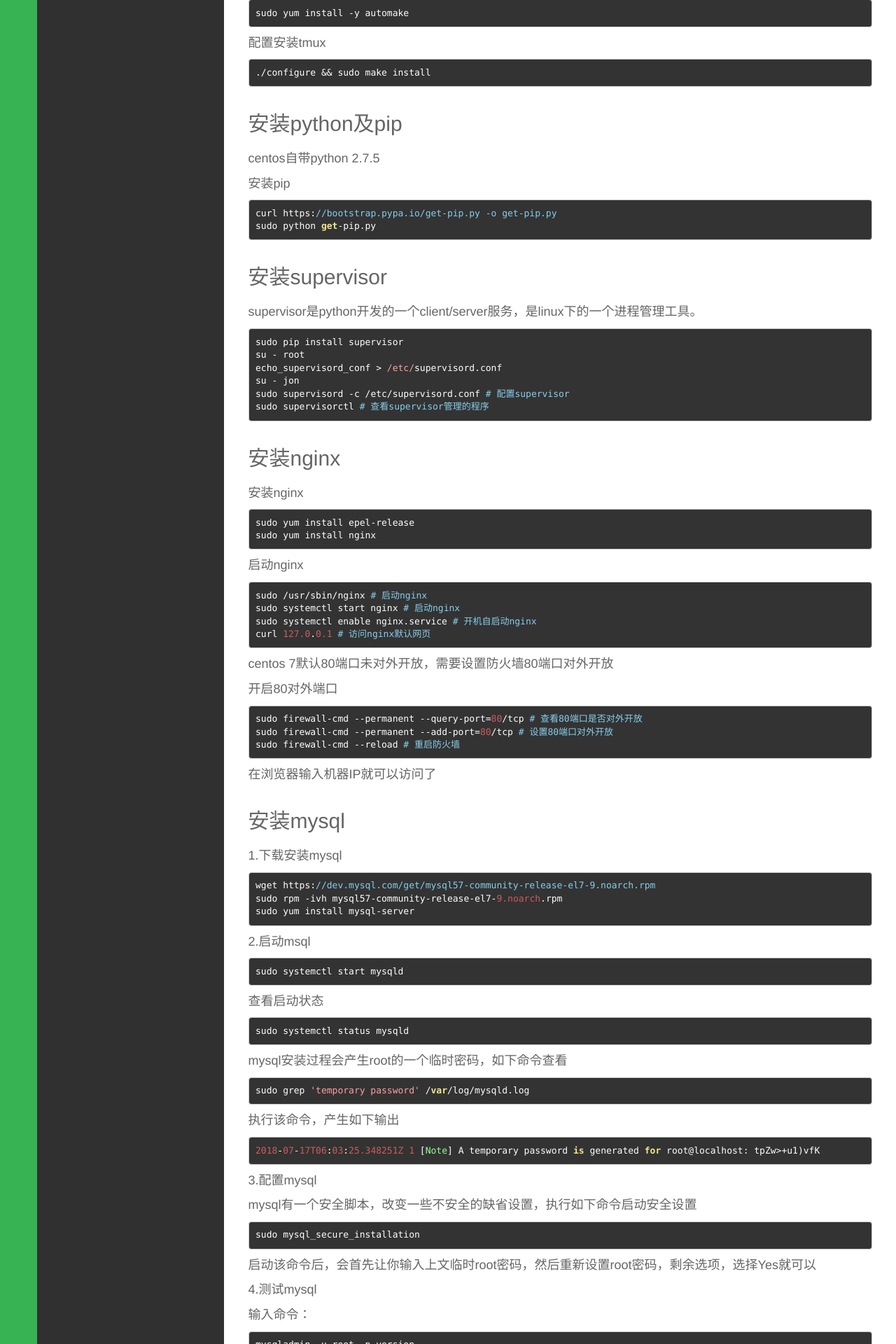
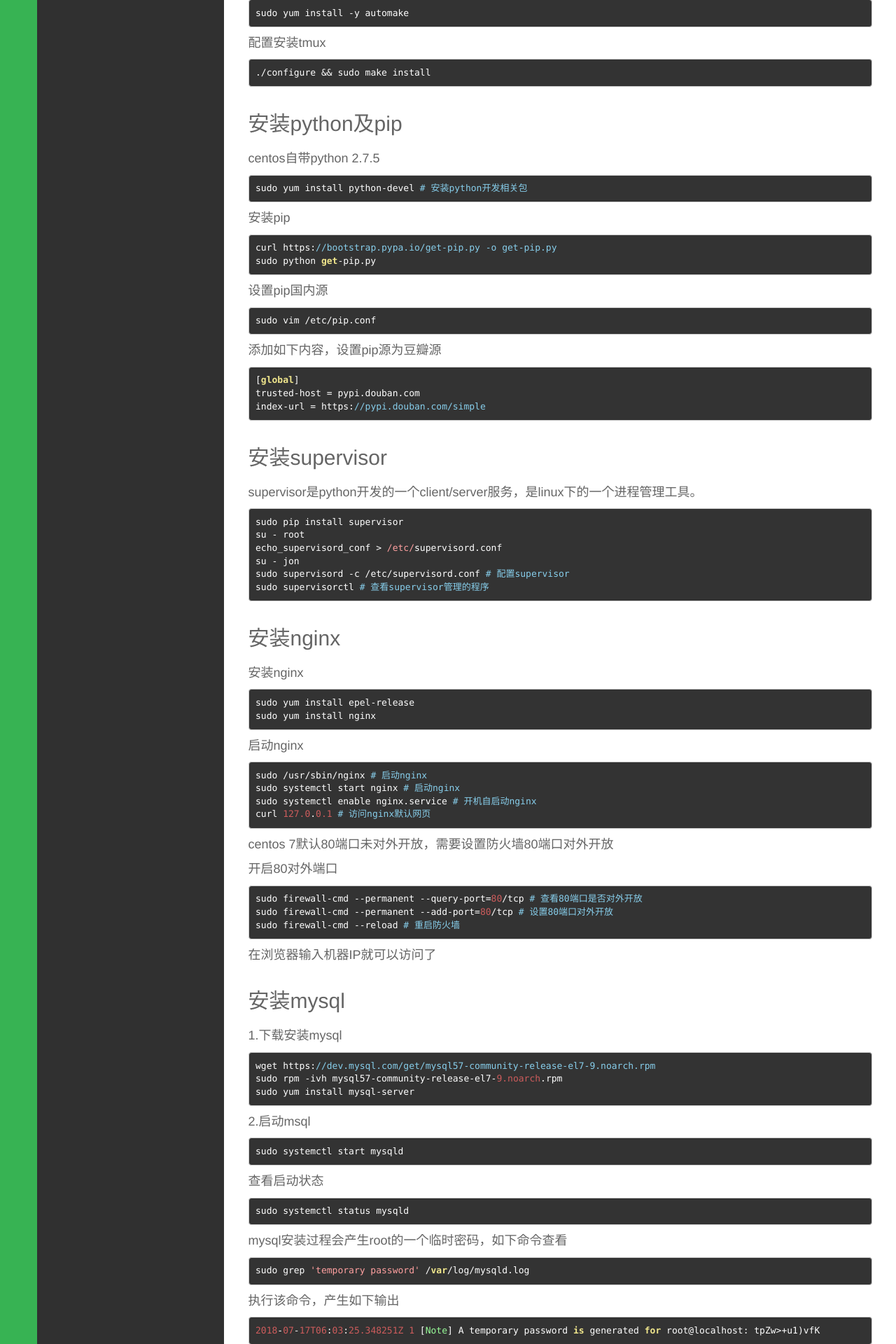
Before and after one commit to SinCatGit/SinCatGit.github.io, a Jekyll site: the page built from _posts/技术/2018-07-16-centos_config.md, in a window 1280 px wide. Shown: the part 2330-4250 px from the top of the page at 70% size. Built offline with Jekyll 4.4.1, drawn with Linux system fonts in a browser that asks for light colours; some of the changed text lies outside the part shown.

Commit message:
centos添加pip源配置

```diff
--- a/_posts/技术/2018-07-16-centos_config.md
+++ b/_posts/技术/2018-07-16-centos_config.md
@@ -116,10 +116,23 @@ vi /etc/sudoers
 
 centos自带python 2.7.5
 
+    sudo yum install python-devel # 安装python开发相关包
+
 安装pip
 
     curl https://bootstrap.pypa.io/get-pip.py -o get-pip.py
     sudo python get-pip.py
+
+设置pip国内源
+
+    sudo vim /etc/pip.conf
+
+添加如下内容，设置pip源为豆瓣源
+
+    [global]
+    trusted-host = pypi.douban.com
+    index-url = https://pypi.douban.com/simple
+
 
 ## 安装supervisor ##
 
@@ -221,3 +234,7 @@ mysql有一个安全脚本，改变一些不安全的缺省设置，执行如下
     mysql> create database jed; // 创建数据库
     mysql> use jed; //访问数据库jed
     mysql> show tables; //查看数据表
+
+6.mysql开发相关的安装包
+
+    sudo yum install mysql-community-devel
```
